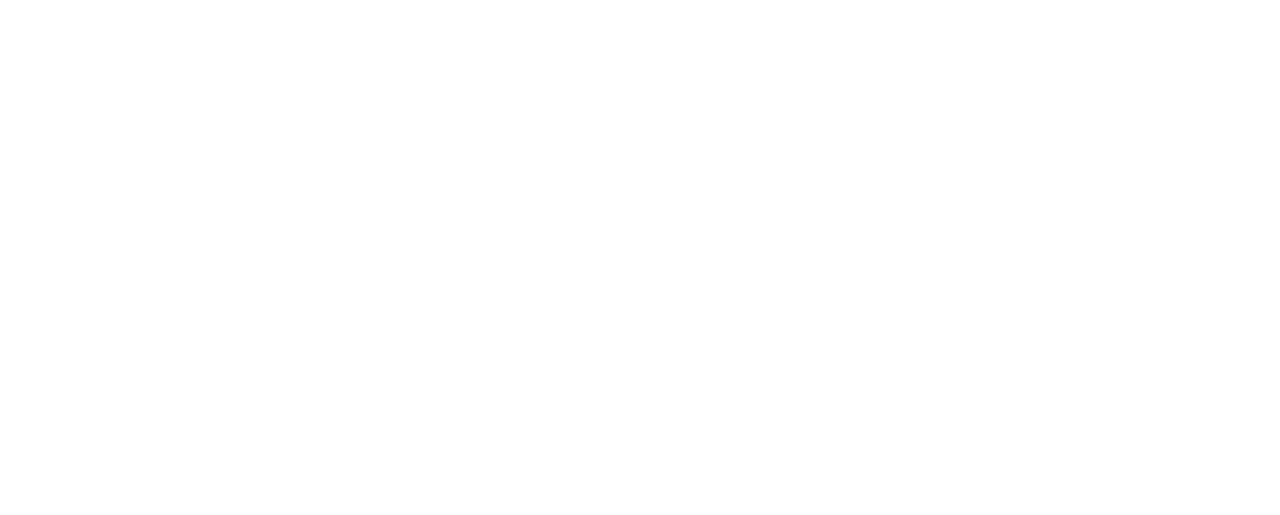
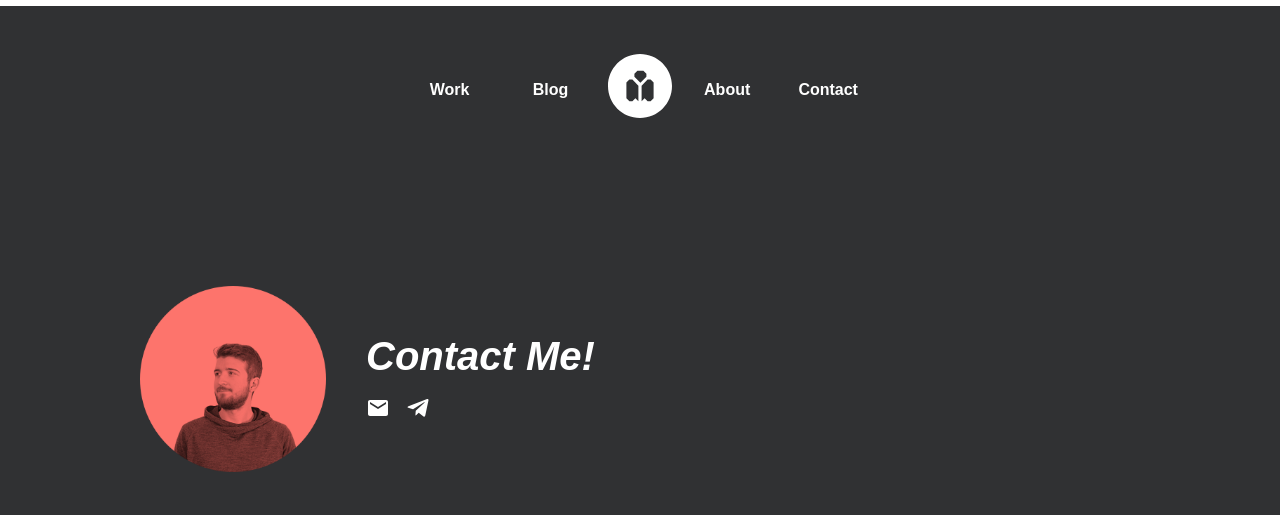
Before and after one commit to vod3/mkubiak.work, a Gatsby site: page /contact in a window 1280 px wide. Before the commit this address had no page. Built offline with nearby package versions, Linux system fonts and the light colour scheme; Gatsby itself is replaced by a stand-in of ours; a web font is replaced by a local one.

Commit message:
Add Contact Page

```diff
--- a/package.json
+++ b/package.json
@@ -26,7 +26,8 @@
     "prop-types": "^15.6.2",
     "react": "^16.6.3",
     "react-dom": "^16.6.3",
-    "react-helmet": "^5.2.0"
+    "react-helmet": "^5.2.0",
+    "react-icons": "^3.7.0"
   },
   "keywords": [
     "gatsby"
--- /dev/null
+++ b/src/pages/contact.js
@@ -0,0 +1,30 @@
+import React from 'react';
+import { FaTelegramPlane } from 'react-icons/fa';
+import { MdEmail } from 'react-icons/md';
+
+import PageWrapper from '../container/PageWrapper';
+import Section from '../components/Section';
+import Marvin from '../images/marvin.png';
+import { TextGrid, Title, MarvImage, ContactIcon } from '../styles';
+import '../about.css';
+
+const IndexPage = () => (
+  <PageWrapper>
+    <Section>
+      <TextGrid className="aboutGrid">
+        <MarvImage src={Marvin} title="Avatar image of me" />
+        <div className="aboutTitle">
+          <Title style={{ marginBottom: 16 }}>Contact Me!</Title>
+          <ContactIcon href="mailto:kontakt@mkubiak.com" title="Send me an Email">
+            <MdEmail size={24} />
+          </ContactIcon>
+          <ContactIcon target="_blank" href="https://t.me/mkub9" title="Contact me on Telegram">
+            <FaTelegramPlane size={24} />
+          </ContactIcon>
+        </div>
+      </TextGrid>
+    </Section>
+  </PageWrapper>
+);
+
+export default IndexPage;
--- a/src/pages/page-2.js
+++ /dev/null
@@ -1,16 +0,0 @@
-import React from 'react'
-import { Link } from 'gatsby'
-
-import Layout from '../components/layout'
-import SEO from '../components/seo'
-
-const SecondPage = () => (
-  <Layout>
-    <SEO title="Page two" />
-    <h1>Hi from the second page</h1>
-    <p>Welcome to page 2</p>
-    <Link to="/">Go back to the homepage</Link>
-  </Layout>
-)
-
-export default SecondPage
--- a/src/styles.js
+++ b/src/styles.js
@@ -47,3 +47,9 @@ export const MarvImage = styled.img`
     margin-bottom: 0;
   }
 `;
+
+export const ContactIcon = styled.a`
+  color: white;
+  cursor: pointer;
+  margin-right: 16px;
+`;
```
Also changed, not shown: src/pages/404.js (+20 -9 lines), 1 other file.
